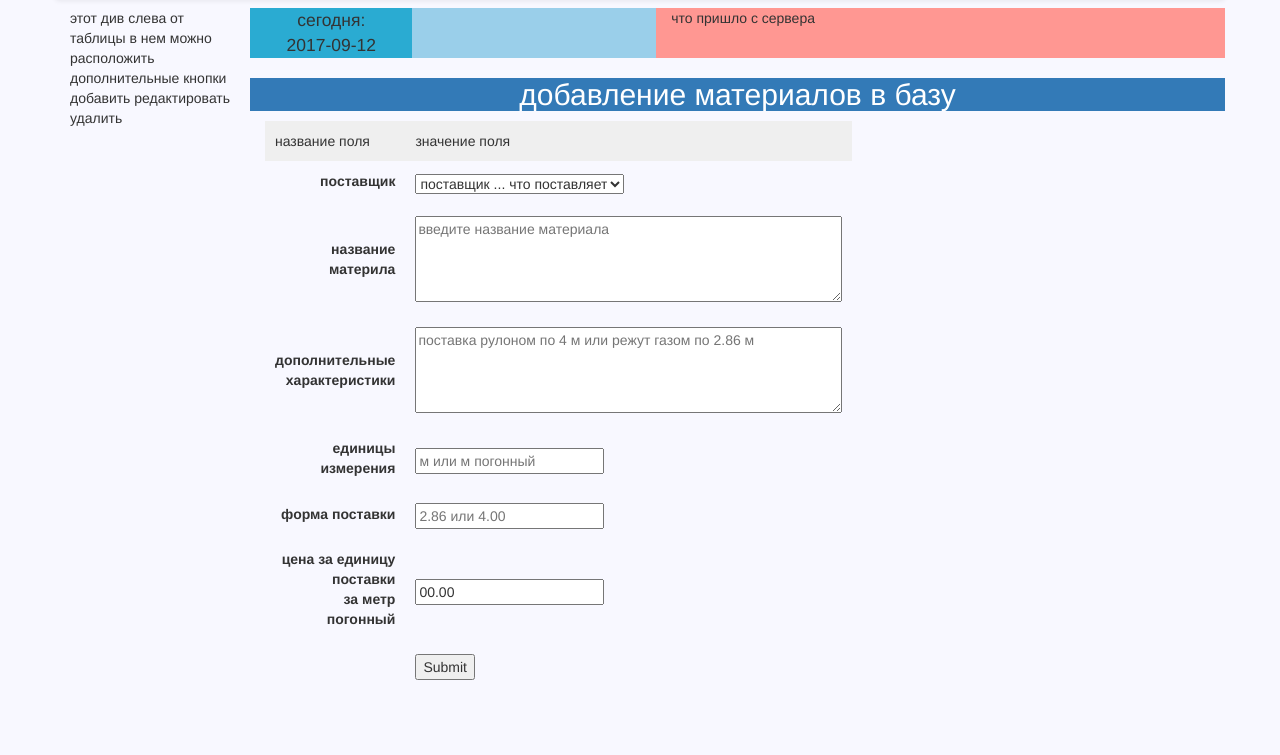
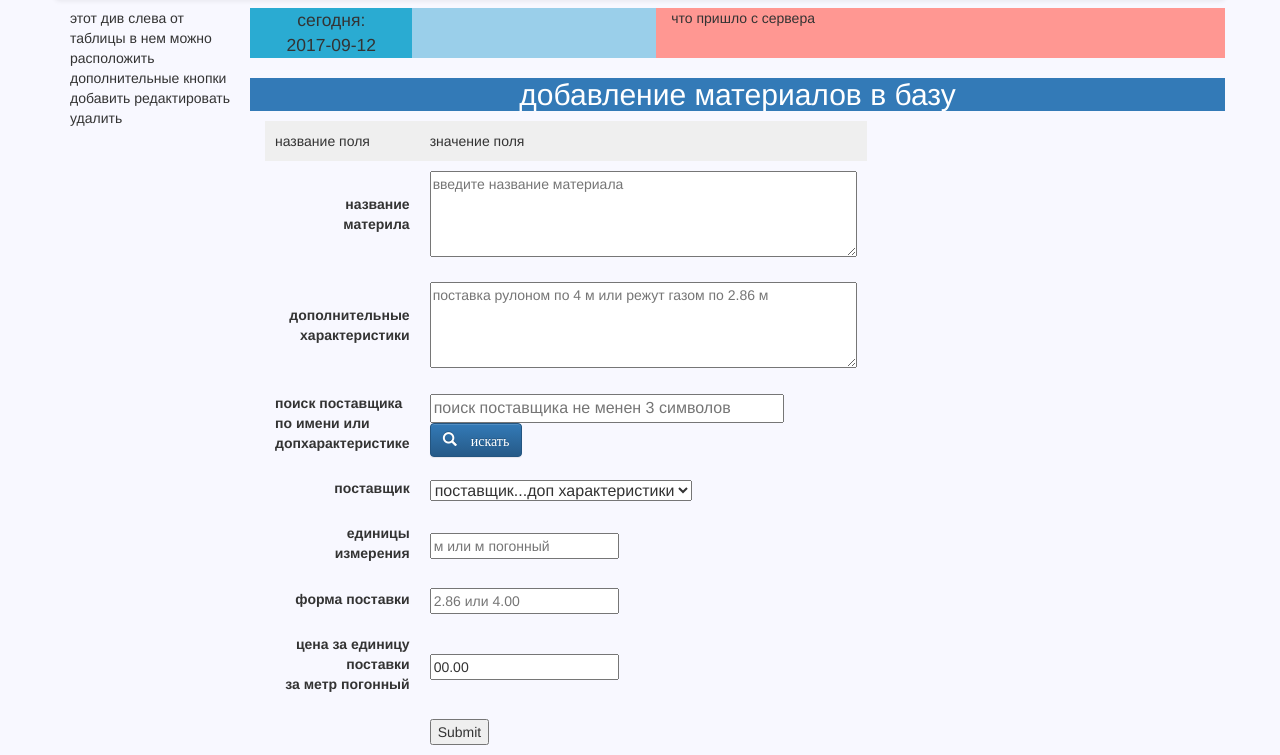
Before and after one commit to marevo/reclama, a PHP site: page /templates/formAddNewMaterialsToBase.php in a window 1280 px wide. Shown: the part 158-913 px from the top of the page. Before the commit the page ends 838 px from the top, so only its background shows below. Run offline with PHP 8.4, Linux system fonts and the light colour scheme; data that the repository does not hold is empty.

Commit message:
add field searchSupplier to formAddNewMaterialsToBase.php and add data processing to it into controllerAddNewMaterialsToBase.php

```diff
--- a/App/ModelLikeTable.php
+++ b/App/ModelLikeTable.php
@@ -156,6 +156,8 @@ abstract class ModelLikeTable
     public static function searchAllForLikeName(string $likeName){
         $db = new Db();
         $query  = "SELECT * FROM ".static::TABLE ." WHERE `name` LIKE '%".$likeName."%';";
+//       echo "$query";
+//        die();
         $res = $db->query($query ,static::class );
 //        var_dump('<br>$res = '.$res.'<br>');
         return $res;
@@ -217,6 +219,8 @@ abstract class ModelLikeTable
     public static function searchObjectsLikeNameOrLikeAddCharacteristic(string  $likeNameAddChar){
         $db = new Db();
         $query  = "SELECT * FROM ".static::TABLE ." WHERE `name` LIKE '%".$likeNameAddChar."%' OR `addCharacteristic` LIKE '%".$likeNameAddChar."%' ;";
+//        echo "query";
+//        die();
         $res = $db->query($query ,static::class );
 //        var_dump('<br>$res = '.$res.'<br>');
         return $res;
--- a/templates/formAddNewMaterialsToBase.php
+++ b/templates/formAddNewMaterialsToBase.php
@@ -50,8 +50,20 @@ function suppliersOptions(){
                                 <td>название поля</td>
                                 <td>значение поля</td></tr></thead>
                             <tbody>
-                                <tr><td class="text-right"><label for="idSupplier">поставщик</label></td>
-                                    <td><select name="idSupplier" ><option value="0"> поставщик ... что поставляет</option>
+                            <tr><td class="text-right"><label for="nameMaterial">название материла</label></td>
+                                <td class="text-left"><textarea cols="50" rows="4" name="nameMaterial" placeholder="введите название материала" required ></textarea></td>
+                            </tr>
+                            <tr><td class="text-right"><label for="addCharacteristic">дополнительные характеристики</label></td>
+                                <td class="text-left"><textarea cols="50" rows="4" name="addCharacteristic" placeholder="поставка рулоном по 4 м или режут газом по 2.86 м" required ></textarea></td>
+                            </tr>
+                            <tr>
+                                <td><label for="InputValuerSearchSupplier"> поиск поставщика по имени или допхарактеристике</label></td>
+                                <td><input type="text" name="InputValuerSearchSupplier" class="fontSizeMedium" size="35" maxlength="35" value=""
+                                           placeholder="поиск поставщика не менен 3 символов" title="введите не менене 3 символов и нажмите кнопку искать"/>
+                                    <button class="btn btn-primary" name="btnSearchSupplier"><span class="glyphicon glyphicon-search"> искать</span></button></td></tr>
+
+                            <tr><td class="text-right"><label for="idSupplier">поставщик</label></td>
+                                    <td><select name="idSupplier" class="fontSizeMedium"><option value="0"> поставщик...доп характеристики</option>
                                             <?php echo suppliersOptions();  ?>
                                         </select>
                                     </td>
@@ -59,12 +71,6 @@ function suppliersOptions(){
                                 <tr style="display: none;">
                                     <td class="text-right"><label for="send">скрытое поле  для отправки маркера</label></td>
                                     <td class="text-left"><input  name="send"  value="sendMarker"  /></td>
-                                </tr>
-                                <tr><td class="text-right"><label for="nameMaterial">название материла</label></td>
-                                    <td class="text-left"><textarea cols="50" rows="4" name="nameMaterial" placeholder="введите название материала" required ></textarea></td>
-                                </tr>
-                                <tr><td class="text-right"><label for="addCharacteristic">дополнительные характеристики</label></td>
-                                    <td class="text-left"><textarea cols="50" rows="4" name="addCharacteristic" placeholder="поставка рулоном по 4 м или режут газом по 2.86 м" required ></textarea></td>
                                 </tr>
                                 <tr><td class="text-right"><label for="measure">единицы измерения</label></td>
                                     <td><input type="text" name="measure" placeholder="м или м погонный" required/> </td></tr>
@@ -131,6 +137,27 @@ $.ajax({
 $(this).find('.alert').remove();
 return false;
 });
+// повесим на кнопку поиска поставщика по имени (или по материалу)
+//повесим клик на кнопку поиска
+$('form [name="btnSearchSupplier"]').on('click',function () {
+    console.log('сработала кнопка поиска поставщика ');
+    var inValueNode = $('form [name = "InputValuerSearchSupplier"');
+    var inputValueSC = $.trim(inValueNode.val());
+    if(inputValueSC.length < 3 ){
+        $(inValueNode).val('');
+    }else {
+        //посылаем запрос на сервер для поиска всех клиентов по подобию
+//        jquery_send('[name=idSupplier]','post','../App/controllers/controllerAddNewMaterialsToBase.php',
+//            ['searchSuppliersLikeName','likeName'],
+//            ['',inputValueSC]
+//        );
+        jquery_send('[name=idSupplier]','post',$('form').attr('action'),
+            ['searchSuppliersLikeName','likeName'],
+            ['',inputValueSC]
+        );
+    }
+    return false;
+});
 </script>
                 </div>
             </div><!-- .row -->
```
Also changed, not shown: App/controllers/controllerAddNewMaterialsToBase.php (+26 -0 lines), templates/viewOneSupplier.php (+13 -11 lines).
